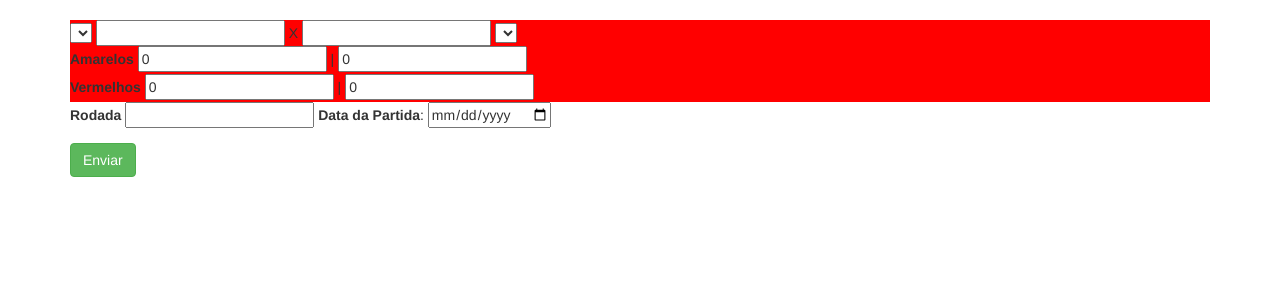
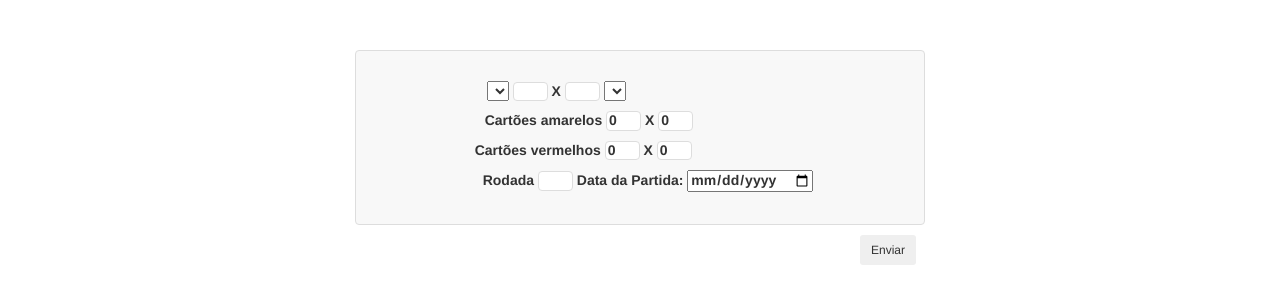
Before and after one commit to gomesdjr/app_brasileirao, a Flask app: page /jogos/new in a window 1280 px wide. Shown: the part 52-356 px from the top of the page. Run offline with Flask 2, Linux system fonts and the light colour scheme; the visitor is signed in with stand-in values (Sample User, id 1); data that the repository does not hold is empty; some libraries are stand-ins or nearby versions.

Commit message:
alteração do layout

```diff
--- a/grupo/jogos/templates/novojogo.html
+++ b/grupo/jogos/templates/novojogo.html
@@ -18,18 +18,25 @@
 	</div>
 {% endif %}
 <!-- Faça o template a partir daqui-->
-<form action="" method="post" novalidate>
-	{{ form.hidden_tag() }}
-<div class="placar">
-	<div>{{ form.mandante() }} {{form.gols_mandante(size=1)}} X {{form.gols_visitante(size=1)}} {{ form.visitante() }}</div>
-	<div>{{ form.amarelos_mandante.label }} {{form.amarelos_mandante(size=1)}} | {{form.amarelos_visitante(size=1)}}</div>
-	<div>{{ form.vermelhos_mandante.label }} {{form.vermelhos_mandante(size=1)}} | {{form.vermelhos_visitante(size=1)}}</div>
+<div class="form-novo-jogo">
+	<form action="" method="post" novalidate>
+		{{ form.hidden_tag() }}
+		<div class="add-placar">
+			<h5>{{ form.mandante() }} {{form.gols_mandante(class="box-input")}} X {{form.gols_visitante(class="box-input")}} {{ form.visitante() }}</h5>
+		</div>
+		<div class="add-cartao-amarelo">
+			<h5>Cartões amarelos {{form.amarelos_mandante(class="box-input")}} X {{form.amarelos_visitante(class="box-input")}}</h1>
+		</div>
+		<div class="add-cartao-vermelho">
+			<h5>Cartões vermelhos {{form.vermelhos_mandante(class="box-input")}} X {{form.vermelhos_visitante(class="box-input")}}</h5>
+		</div>
+		<div class="add-rodada">
+			<h5>{{ form.rodada.label }} {{ form.rodada(class="box-input") }}
+				{{ form.data.label }}: {{ form.data() }}
+			</h5>
+		</div>
 </div>
-<div class="selecao_rodada">
-	{{ form.rodada.label }} {{ form.rodada(class="form-group") }}
-	{{ form.data.label }}: {{ form.data() }}
-</div>
-<div>
-	{{ form.enviar(class="btn btn-success") }}
+<div class="btn-enviar-jogo">
+	{{ form.enviar(class="btn btn-secondary btn-sm") }}
 </div>
 {% endblock %}
--- a/grupo/main/templates/index.html
+++ b/grupo/main/templates/index.html
@@ -26,8 +26,8 @@
 	<tbody>
 		{% for time in times %}
 		<tr>
-			<td><img class="escudo-mini" src="{{ time.escudo }}"></td>
-			<td>{{time.nome}}</td>
+			<td	><img class="escudo-mini" src="{{ time.escudo }}"></td>
+			<td class="col-xs-2 col-sm-2 col-md-2 col-lg-2">{{time.nome}}</td>
 			<td>{{time.pontos}}</td>
 			<td>{{time.jogos | length}}</td>
 			<td>{{time.vitorias}}</td>
@@ -42,7 +42,7 @@
 		{%endfor%}
 	</tbody>
 </table>
-<a href="#" style="float: right;" onclick="impressao()">Imprimir Tabela</a>
+<a class="btn-impressao" href="#" onclick="impressao()">Imprimir Tabela</a>
 	<textarea id="dados" style="display: none;">
 		{% for time in times %}
 			{{time.nome}}|{{time.pontos}}|{{time.jogos | length}}|{{time.vitorias}}|{{time.empates}}|{{time.derrotas}}|{{time.gols_pro}}|{{ time.gols_contra }}|{{time.saldo_gols}}|#
--- a/grupo/static/css/estilo.css
+++ b/grupo/static/css/estilo.css
@@ -1,7 +1,7 @@
 .escudo-mini{
     height: 2em;
 }
-/*
+
 CSS usados por mim mas que vocês não precisam utilizar
 tr td:first-child{
     width: 1%;
@@ -25,8 +25,98 @@ a > li{
 .center{
     display: table;
     margin: 1em auto;
-}*/
+}
 
-.placar {
-    background-color: red;
+.btn-impressao {
+    float: right;
+    border:1px solid #ddd;
+    border-radius:4px;
+    cursor:pointer;
+    font-family:Verdana;
+    font-size:13px;
+    padding:6px 10px;
+    text-decoration:none;
+    background-color: #f9f9f9;
+    color: black;
 }
+
+.form-novo-jogo {
+    display: flex;
+    justify-content: center;
+    width: 50%;
+    padding: 20px;
+    margin: 30px auto 0;
+    border:1px solid #ddd;
+    border-radius:4px;
+    background-color: #f8f8f8;
+}
+
+h5 {
+    font-weight: bolder;
+}
+.box-input{
+    border:1px solid #ddd;
+    border-radius:4px;
+    width: 35px;
+}
+
+.add-placar {
+    margin: 10px 20px;
+}
+
+.add-cartao-amarelo {
+    padding-left: 18px;
+}
+
+.add-cartao-vermelho {
+    padding-left: 8px;
+}
+
+.add-rodada {
+    padding-left: 16px;
+}
+
+.btn-enviar-jogo {
+    margin: 10px 0 5px 790px;
+}
+
+.btn-deletar {
+    float: right;
+    border:1px solid #ddd;
+    border-radius:4px;
+    cursor:pointer;
+    font-family:Verdana;
+    font-size: 10px;
+    padding:5px 5px;
+    text-decoration:none;
+    background-color: #e27c6e;
+    color: black;
+}
+
+.btn-editar {
+    float: right;
+    margin-right: 5px;
+    border:1px solid #ddd;
+    border-radius:4px;
+    cursor:pointer;
+    font-family:Verdana;
+    font-size: 10px;
+    padding:5px 5px;
+    text-decoration:none;
+    background-color: #f8e26d;
+    color: black;
+}
+
+.btn-adicionar {
+    margin: 0 0 150px 0px;
+    border:1px solid #ddd;
+    border-radius:4px;
+    cursor:pointer;
+    font-family:Verdana;
+    font-size: 20px;
+    padding:5px 5px;
+    text-decoration:none;
+    background-color: #81dd9b;
+    color: black;
+
+}
--- a/grupo/times/templates/listar.html
+++ b/grupo/times/templates/listar.html
@@ -11,8 +11,8 @@
 			<li class="list-group-item">
 				<img class="escudo-mini" src="{{ time.escudo }}">
 				{{ time.nome }}
-				<a href="{{ url_for('times.delete', id=time.id) }}" class="btn btn-danger badge">Deletar</a>
-				<a href="{{ url_for('times.update', id=time.id) }}" class="btn btn-primary badge">Editar</a>
+				<a href="{{ url_for('times.delete', id=time.id) }}" class="btn-deletar">Deletar</a>
+				<a href="{{ url_for('times.update', id=time.id) }}" class="btn-editar">Editar</a>
 			</li>
 		{% endfor %}
 	</ul>
```
Also changed, not shown: grupo/impressao.txt (deleted, +0 -45 lines), grupo/jogos/templates/listarjogos.html (+3 -5 lines), grupo/app.db.
